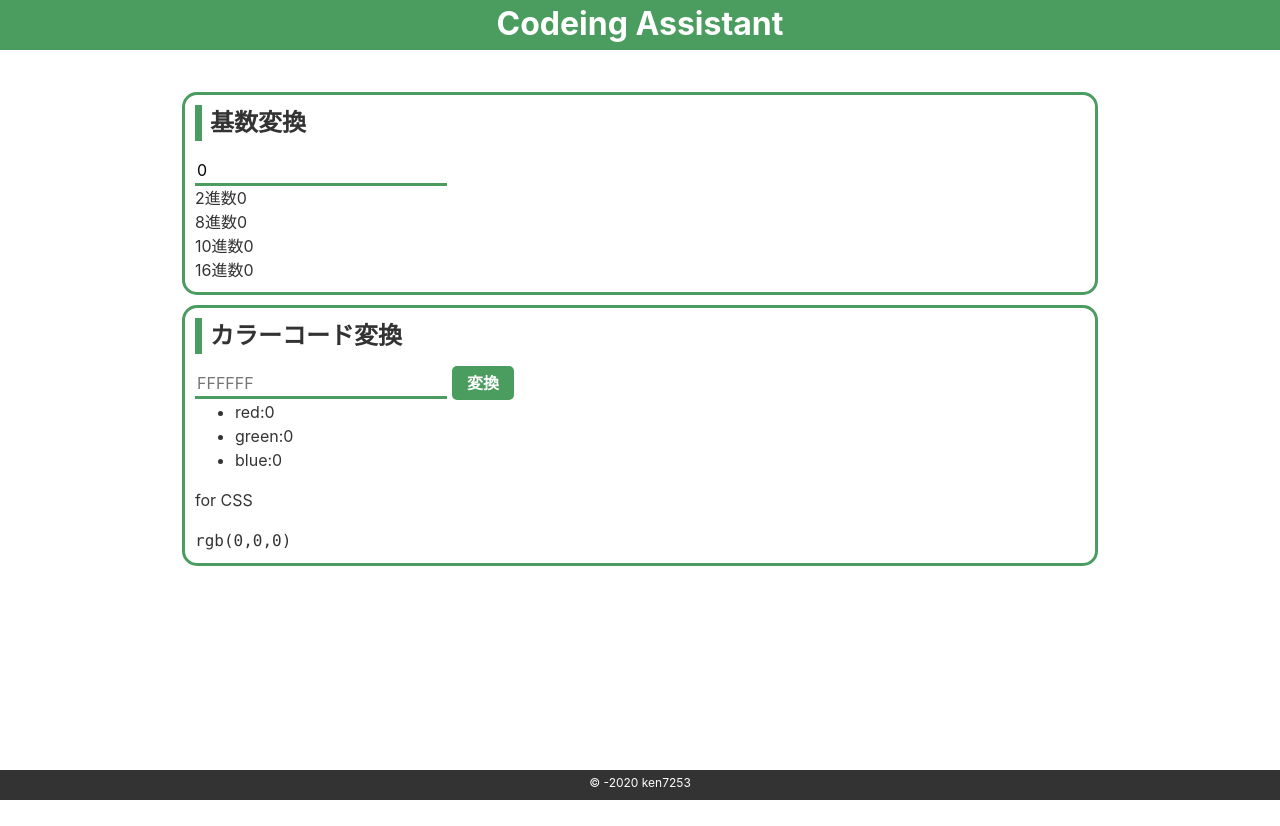
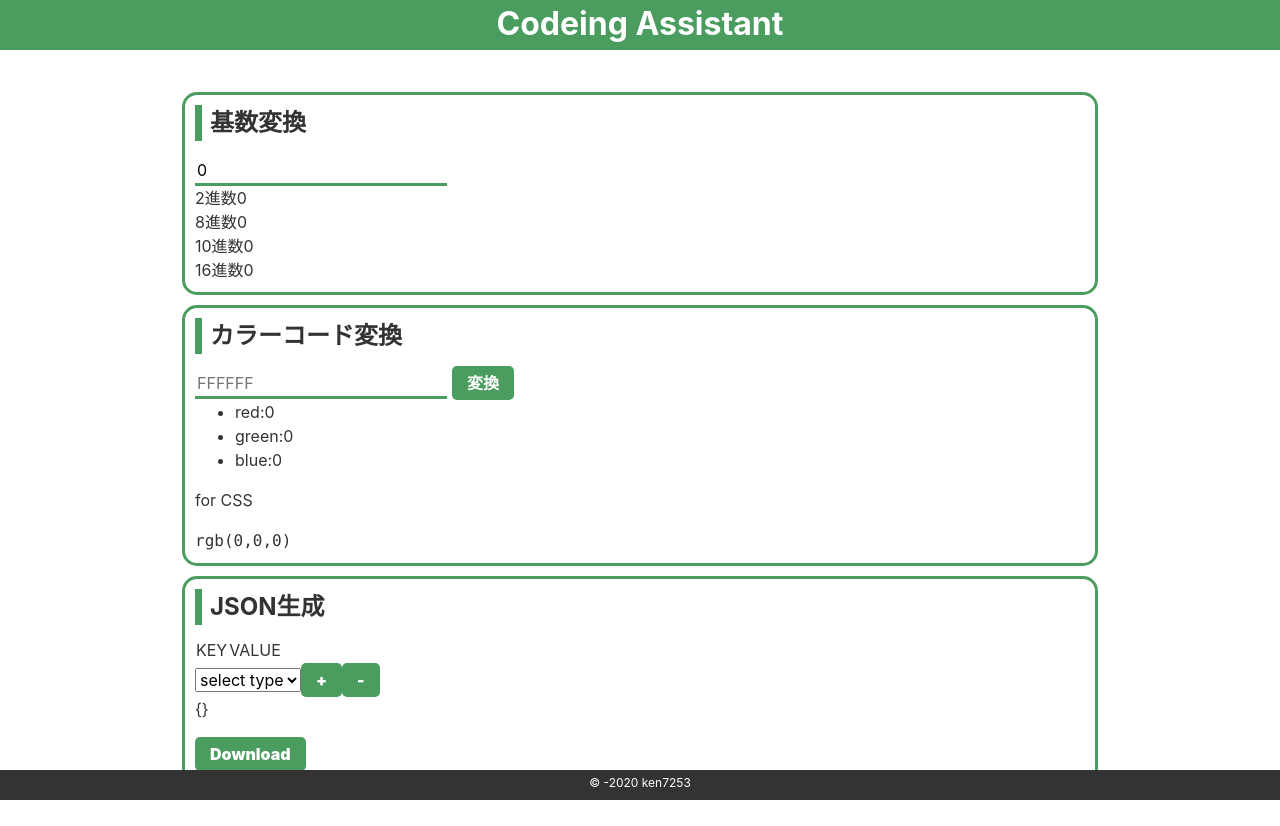
Before and after one commit to ken7253/coding_assistant, a Vue app: page / in a window 1280 px wide. Before the commit the page ends 800 px from the top, so only its background shows below. Built offline with nearby package versions, Linux system fonts and the light colour scheme.

Commit message:
add newRow btn

```diff
--- a/src/App.vue
+++ b/src/App.vue
@@ -5,6 +5,7 @@
       <div class="content-box">
         <RadixConversion />
         <ColorConversion />
+        <CreateJsonFile />
       </div>
     </main>
     <AppFooter />
@@ -17,6 +18,7 @@ import AppFooter from "./components/AppFooter";
 
 import RadixConversion from "./components/RadixConversion";
 import ColorConversion from "./components/ColorConversion";
+import CreateJsonFile from "./components/CreateJsonFile";
 
 export default {
   name: "app",
@@ -25,6 +27,7 @@ export default {
     AppFooter,
     RadixConversion,
     ColorConversion,
+    CreateJsonFile,
   },
 };
 </script>
--- a/src/assets/sass/_setup.scss
+++ b/src/assets/sass/_setup.scss
@@ -1,5 +1,5 @@
 html { scroll-behavior: smooth;}
-body { color: $color-text; overflow: hidden;}
+body { color: $color-text; overflow-x: hidden;}
 img { max-width: 100%;}
 h1, h2, h3, h4, h5, h6 { margin-bottom: .5em;}
 // preset class
--- a/src/components/createJsonFIle.vue
+++ b/src/components/createJsonFIle.vue
@@ -7,37 +7,50 @@
         <td>VALUE</td>
         <td></td>
       </tr>
-      <InputTableRow />
+      <tr v-for="line in lines" :key="line">
+        <td><input v-model="line.key" type="text" /></td>
+        <td><input v-model="line.value" type="text" /></td>
+        <td></td>
+      </tr>
     </table>
 
     <div>
       <select v-model="valueType">
-        <option disabled value="">select type</option>
+        <option disabled value>select type</option>
         <option>text</option>
         <option>number</option>
         <option>object</option>
       </select>
       <input @click="addNewRow" type="button" value="+" />
+      <input @click="removeRow" type="button" value="-" />
+    </div>
+    <div>
+      <p>{{ lines }}</p>
+      <input @click="downloadJson" type="button" value="Download" />
     </div>
   </div>
 </template>
 
 <script>
-import InputTableRow from "./InputTableRow";
-
 export default {
-  name: "CreateJsonFile",
-  components: {
-    InputTableRow,
-  },
-  data: function(){
+  data: function() {
     return {
+      lines: {},
       valueType: "",
     };
   },
   methods: {
-    addNewRow: function(){
-      return console.log(this.valueType,"add new row")
+    addNewRow: function() {
+      const nextObjectLength = Object.keys(this.lines).length + 1;
+      const nextKey = "line" + nextObjectLength;
+      this.$set(this.lines, nextKey, { key: "", value: "" });
+      return console.log(this.lines, nextKey);
+    },
+    removeRow: function() {
+      return console.log("Delete Line:");
+    },
+    downloadJson: function() {
+      return console.log("Download");
     },
   },
 };
@@ -45,4 +58,7 @@ export default {
 
 <style lang="scss" scoped>
 @import "../assets/sass/_var.scss";
+input[type="text"] {
+  margin-right: 1rem;
+}
 </style>
```
Also changed, not shown: src/components/InputTableRow.vue (deleted, +0 -35 lines).
